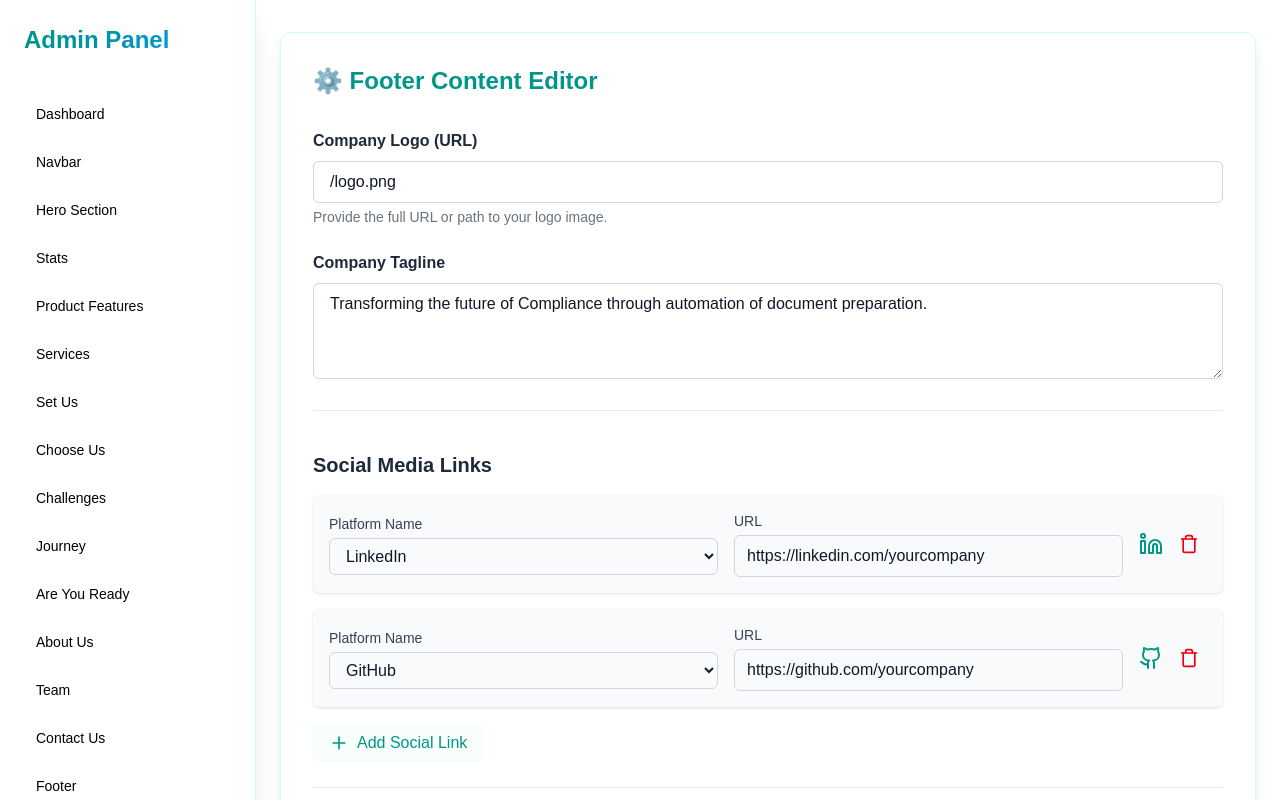
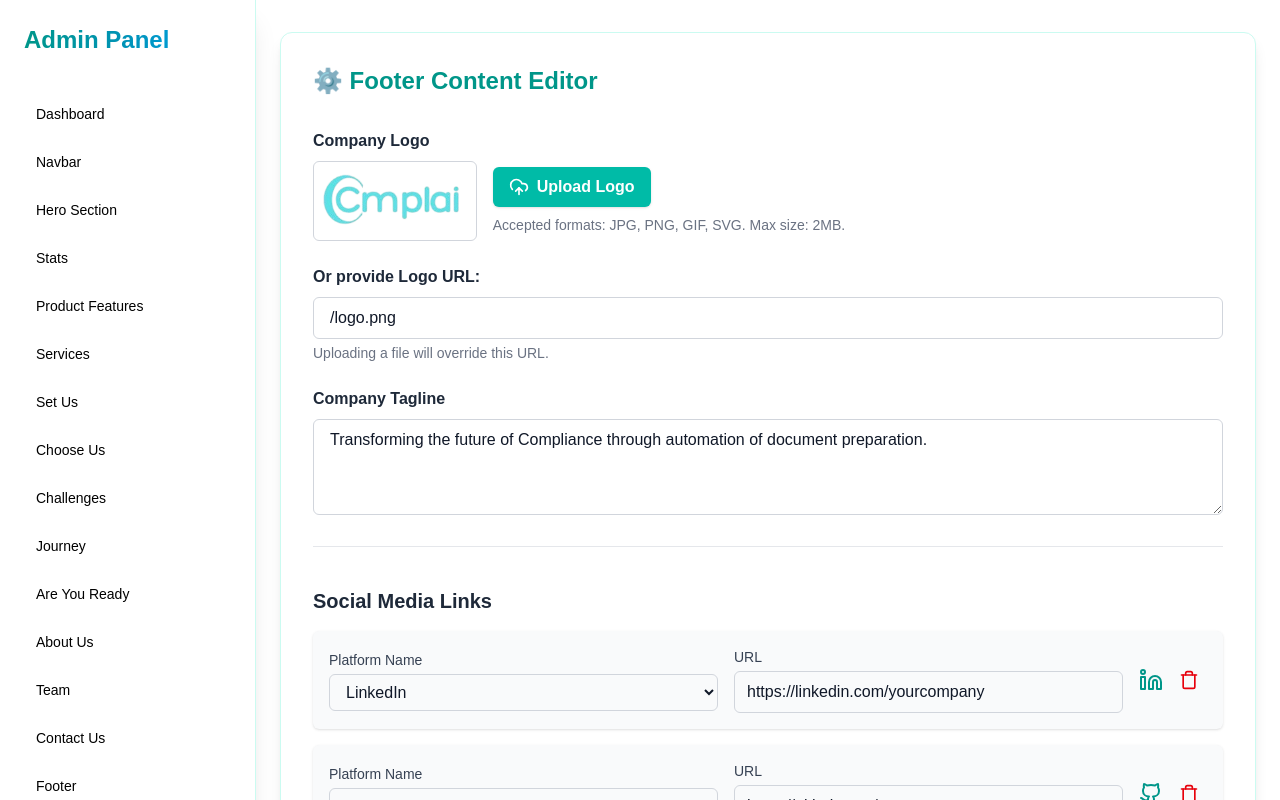
Before and after one commit to Narsimha1729/cmplai-adv, a Next.js app: page /admin/footer in a window 1280 px wide. Shown: the top 800 px of the page. Built offline with nearby package versions, Linux system fonts and the light colour scheme.

Commit message:
Finished

```diff
--- a/app/admin/footer/page.jsx
+++ b/app/admin/footer/page.jsx
@@ -20,6 +20,8 @@ import {
   Box, // For Product link
   Info, // For About Us link
   BookOpen, // For Blog link
+  Image as ImageIcon, // Renamed to avoid conflict with HTML ImageElement
+  UploadCloud, // For upload button
 } from 'lucide-react';
 
 // Map social platform names to Lucide icons
@@ -103,6 +105,58 @@ export default function FooterEditor() {
     }
   };
 
+  // --- New function to handle logo file upload ---
+  const handleLogoUpload = (event) => {
+    const file = event.target.files[0];
+    if (file) {
+      // Basic file size validation (e.g., max 2MB)
+      if (file.size > 2 * 1024 * 1024) {
+        // eslint-disable-next-line no-alert
+        alert('File size exceeds 2MB. Please choose a smaller image.');
+        return;
+      }
+
+      // Check file type (optional, for more specific validation)
+      const acceptedImageTypes = ['image/jpeg', 'image/png', 'image/gif', 'image/svg+xml'];
+      if (!acceptedImageTypes.includes(file.type)) {
+        // eslint-disable-next-line no-alert
+        alert('Invalid file type. Please upload a JPG, PNG, GIF, or SVG image.');
+        return;
+      }
+
+      // In a real application, you would upload this file to a server
+      // (e.g., AWS S3, Cloudinary, your own backend API) and get a public URL back.
+      // For this demo, we'll use FileReader to create a Data URL for instant preview.
+      const reader = new FileReader();
+      reader.onloadend = () => {
+        handleChange('logo', reader.result); // reader.result will be a Data URL (base64 encoded image)
+      };
+      reader.readAsDataURL(file);
+
+      // Example of what you'd do with a real upload API:
+      /*
+      const formData = new FormData();
+      formData.append('logo', file);
+      fetch('/api/upload-logo', {
+        method: 'POST',
+        body: formData,
+      })
+      .then(response => response.json())
+      .then(data => {
+        if (data.url) {
+          handleChange('logo', data.url);
+        } else {
+          alert('Logo upload failed: ' + (data.message || 'Unknown error'));
+        }
+      })
+      .catch(error => {
+        console.error('Error uploading logo:', error);
+        alert('An error occurred during logo upload.');
+      });
+      */
+    }
+  };
+
   const handleSubmit = (e) => {
     e.preventDefault();
     console.log('Final Footer Data:', form);
@@ -120,20 +174,61 @@ export default function FooterEditor() {
       <form onSubmit={handleSubmit} className="space-y-10">
         {/* --- Logo & Tagline --- */}
         <div className="pb-6 border-b border-gray-200">
-          <label htmlFor="logoUrl" className="block font-semibold text-gray-800 mb-2">
-            Company Logo (URL)
+          <label className="block font-semibold text-gray-800 mb-2">Company Logo</label>
+          <div className="flex flex-col sm:flex-row items-start sm:items-center space-y-4 sm:space-y-0 sm:space-x-4">
+            {/* Logo Preview */}
+            {form.logo && (
+              <div className="flex-shrink-0">
+                <img
+                  src={form.logo}
+                  alt="Company Logo Preview"
+                  className="h-20 w-auto object-contain border border-gray-300 p-2 rounded-md bg-white"
+                  onError={(e) => {
+                    e.target.onerror = null;
+                    e.target.src = '/placeholder-logo.png'; // Fallback image if actual logo fails
+                  }}
+                />
+              </div>
+            )}
+
+            {/* File Input & Upload Button */}
+            <div className="flex-grow">
+              <input
+                id="logoUpload"
+                type="file"
+                accept="image/*"
+                onChange={handleLogoUpload}
+                className="hidden" // Hide the default file input
+              />
+              <label
+                htmlFor="logoUpload"
+                className="inline-flex items-center px-4 py-2 bg-teal-500 text-white font-semibold rounded-md shadow-sm hover:bg-teal-600 cursor-pointer transition-colors duration-200"
+              >
+                <UploadCloud className="w-5 h-5 mr-2" />
+                Upload Logo
+              </label>
+              <p className="text-sm text-gray-500 mt-2">
+                Accepted formats: JPG, PNG, GIF, SVG. Max size: 2MB.
+              </p>
+            </div>
+          </div>
+
+          {/* Direct URL Input */}
+          <label htmlFor="logoUrl" className="block font-semibold text-gray-800 mt-6 mb-2">
+            Or provide Logo URL:
           </label>
           <input
             id="logoUrl"
-            type="text"
+            type="url" // Use type="url" for direct URL input
             value={form.logo}
             onChange={(e) => handleChange('logo', e.target.value)}
             className="w-full border border-gray-300 px-4 py-2 rounded-md text-gray-900 focus:ring-teal-500 focus:border-teal-500 placeholder-gray-400"
-            placeholder="e.g., /images/your-logo.png or https://example.com/logo.svg"
+            placeholder="e.g., https://example.com/your-logo.png"
           />
           <p className="text-sm text-gray-500 mt-1">
-            Provide the full URL or path to your logo image.
+            Uploading a file will override this URL.
           </p>
+
 
           <label htmlFor="tagline" className="block font-semibold text-gray-800 mt-6 mb-2">
             Company Tagline
```
